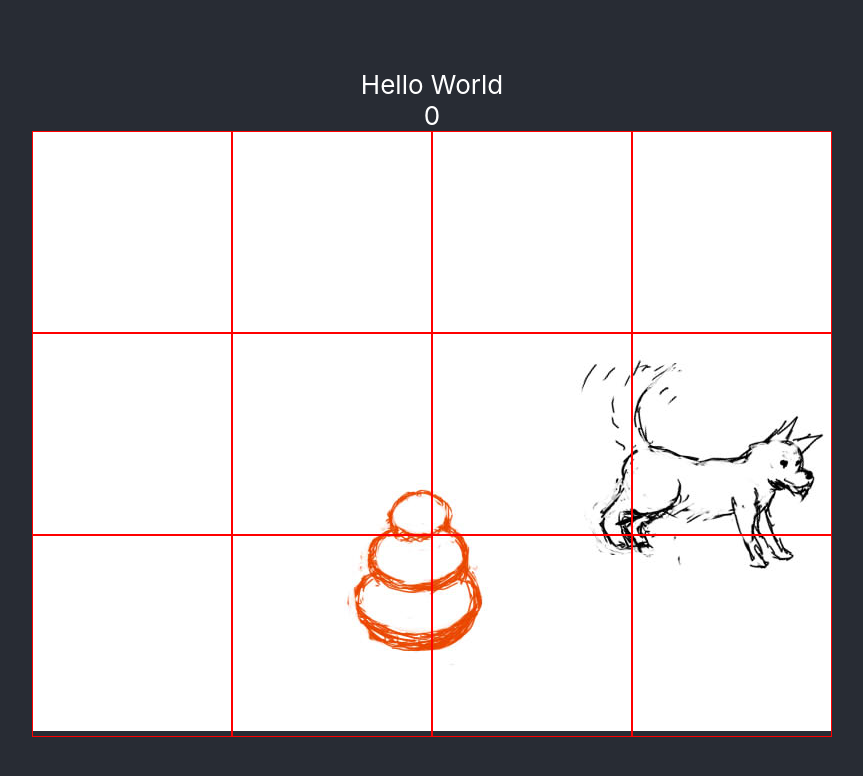
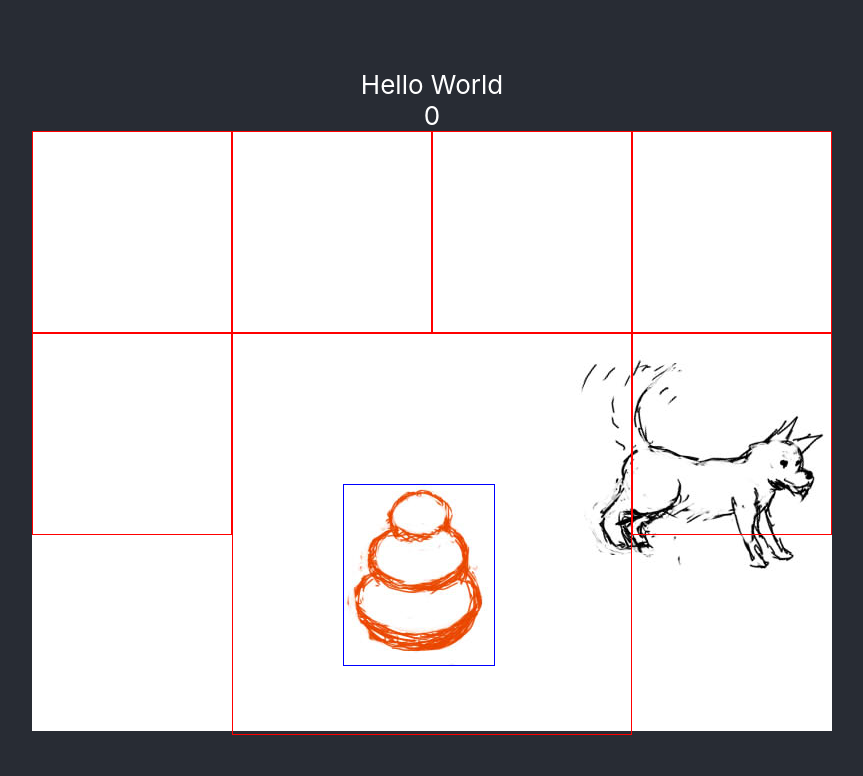
Before and after one commit to AAWhang/create-react-app-functions, a React (Create React App) app: page / in a window 1280 px wide. Shown: the top 776 px of the page, without its empty margins (208-1071 px from the left). Built offline with nearby package versions, Linux system fonts and the light colour scheme.

Commit message:
created a hit box for the toy

```diff
--- a/src/puppy.js
+++ b/src/puppy.js
@@ -37,66 +37,69 @@ class Puppy extends Component {
 
   render() {
     var audio = new Audio(Squeak)
-    const cell = {
-      height: "200px",
-      width: "200px",
-    }
-    const style = {
-      backgroundImage: `url(${this.state.img})`,
-      height: "600px",
-      width: "800px"
+    const styles = {
+      cell: {
+        height: "200px",
+        width: "200px",
+      },
+      bigcell: {
+        height: "400px",
+        width: "400px"
+      },
+      bgCell: {
+        backgroundImage: `url(${this.state.img})`,
+        height: "600px",
+        width: "800px"
+      },
+      insidecell: {
+        marginTop: '150px',
+        marginLeft: '110px',
+        height: '180px',
+        width: '150px'
+      }
     }
 
     //       <div className="App" onMouseDown={this.bat} onMouseUp={this.stare} onMouseEnter={this.stare} onMouseLeave={this.wander} onClick={ () => audio.play() }>
 
 
     return(
-      <div className="App" onMouseDown={this.bat} onMouseUp={this.stare} onMouseEnter={this.stare} onMouseLeave={this.wander} onClick={ () => audio.play() }>
+      <div className="App" >
         <StatusSheet score={this.state.score} />
         <Grid
           container
           direction="row"
-          style={style}
+          style={styles.bgCell}
         >
 
           <Grid container item xs={3} spacing={0} >
-            <Box border={1} borderColor="red" style={cell} />
+            <Box border={1} borderColor="red" style={styles.cell} />
           </Grid>
           <Grid container item xs={3} spacing={0} >
-            <Box border={1} borderColor="red" style={cell} />
+            <Box border={1} borderColor="red" style={styles.cell} />
           </Grid>
           <Grid container item xs={3} spacing={0} >
-            <Box border={1} borderColor="red" style={cell} />
+            <Box border={1} borderColor="red" style={styles.cell} />
           </Grid>
           <Grid container item xs={3} spacing={0} >
-            <Box border={1} borderColor="red" style={cell} />
+            <Box border={1} borderColor="red" style={styles.cell} />
           </Grid>
 
           <Grid container item xs={3} spacing={0} >
-            <Box border={1} borderColor="red" style={cell} />
-          </Grid>
-          <Grid container item xs={3} spacing={0} >
-            <Box border={1} borderColor="red" style={cell} />
-          </Grid>
-          <Grid container item xs={3} spacing={0} >
-            <Box border={1} borderColor="red" style={cell} />
-          </Grid>
-          <Grid container item xs={3} spacing={0} >
-            <Box border={1} borderColor="red" style={cell} />
+            <Box border={1} borderColor="red" style={styles.cell} />
           </Grid>
 
+          {/* proximity */}
+          <Grid container item xs={6} spacing={0}  onMouseEnter={this.stare} onMouseLeave={this.wander} >
+            <Box border={1} borderColor="red" style={styles.bigcell} >
+              <Box border={1} borderColor="blue" style={styles.insidecell} onMouseDown={this.bat} onMouseUp={this.stare} onClick={ () => audio.play()}/>
+            </Box>
+          </Grid>
+
+
           <Grid container item xs={3} spacing={0} >
-            <Box border={1} borderColor="red" style={cell} />
+            <Box border={1} borderColor="red" style={styles.cell}/>
           </Grid>
-          <Grid container item xs={3} spacing={0} >
-            <Box border={1} borderColor="red" style={cell} />
-          </Grid>
-          <Grid container item xs={3} spacing={0} >
-            <Box border={1} borderColor="red" style={cell} />
-          </Grid>
-          <Grid container item xs={3} spacing={0} >
-            <Box border={1} borderColor="red" style={cell} />
-          </Grid>
+
 
         </Grid>
 
```
